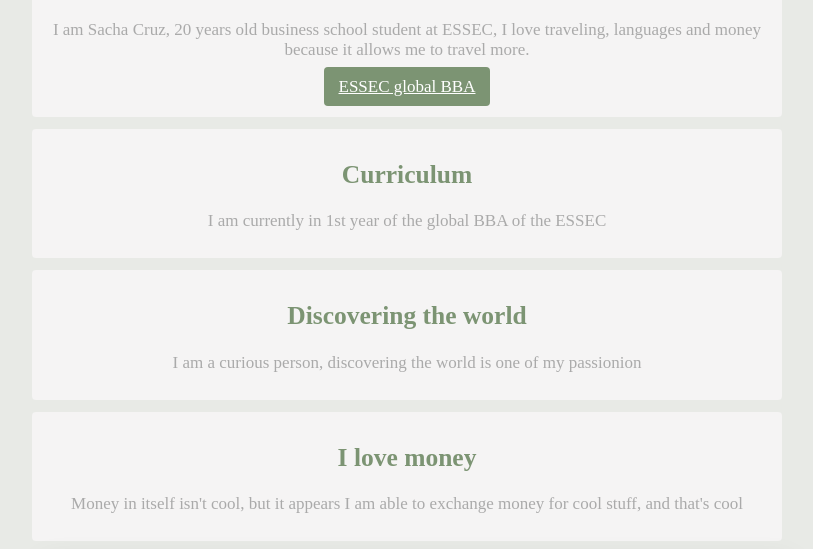
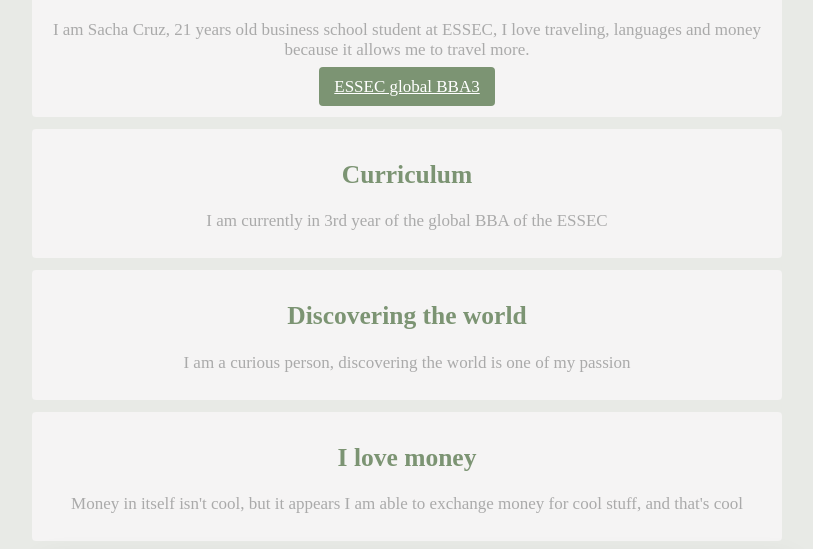
Before and after one commit to sacha-cruz/my-profile, a plain HTML site: page index.html in a window 1280 px wide. Shown: the part 251-800 px from the top of the page, without its empty margins (233-1046 px from the left). Drawn offline with Linux system fonts and the light colour scheme.

Commit message:
Add files via upload

```diff
--- a/index.html
+++ b/index.html
@@ -30,21 +30,21 @@
 				<img src="images/IMG_Juan.jpg" alt="Juan Lee" id="pdp">
 
 				<p>
-					I am Sacha Cruz, 20 years old business school student at ESSEC, I love traveling, languages and money because it allows me to travel more.
+					I am Sacha Cruz, 21 years old business school student at ESSEC, I love traveling, languages and money because it allows me to travel more.
 				</p>
-				<a href="https://www.essec.edu/fr/global-bba/" class="btn-green" target="_blank">ESSEC global BBA</a>
+				<a href="https://www.essec.edu/fr/global-bba/" class="btn-green" target="_blank">ESSEC global BBA3</a>
 			</div>
 
 
 			<div class="container">
 				<h2>Curriculum</h2>
-				<p>I am currently in 1st year of the global BBA of the ESSEC</p>
+				<p>I am currently in 3rd year of the global BBA of the ESSEC</p>
 			</div>
 
 
 			<div class="container">
 				<h2> Discovering the world</h2>
-				<p>I am a curious person, discovering the world is one of my passionion </p>
+				<p>I am a curious person, discovering the world is one of my passion </p>
 			</div>
 
 
```
